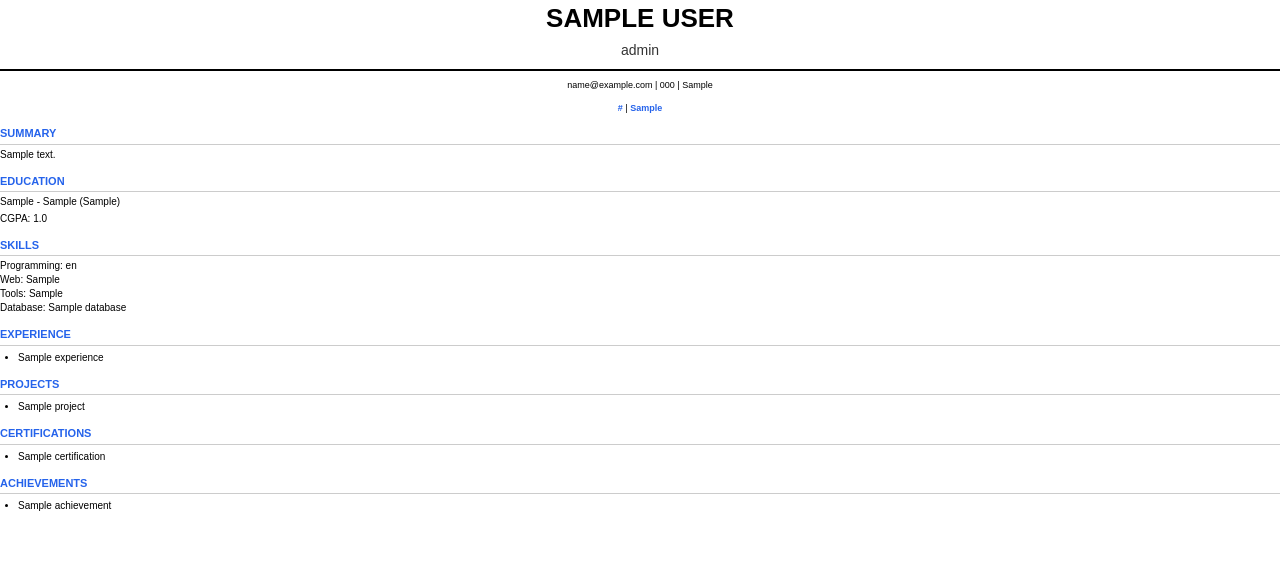
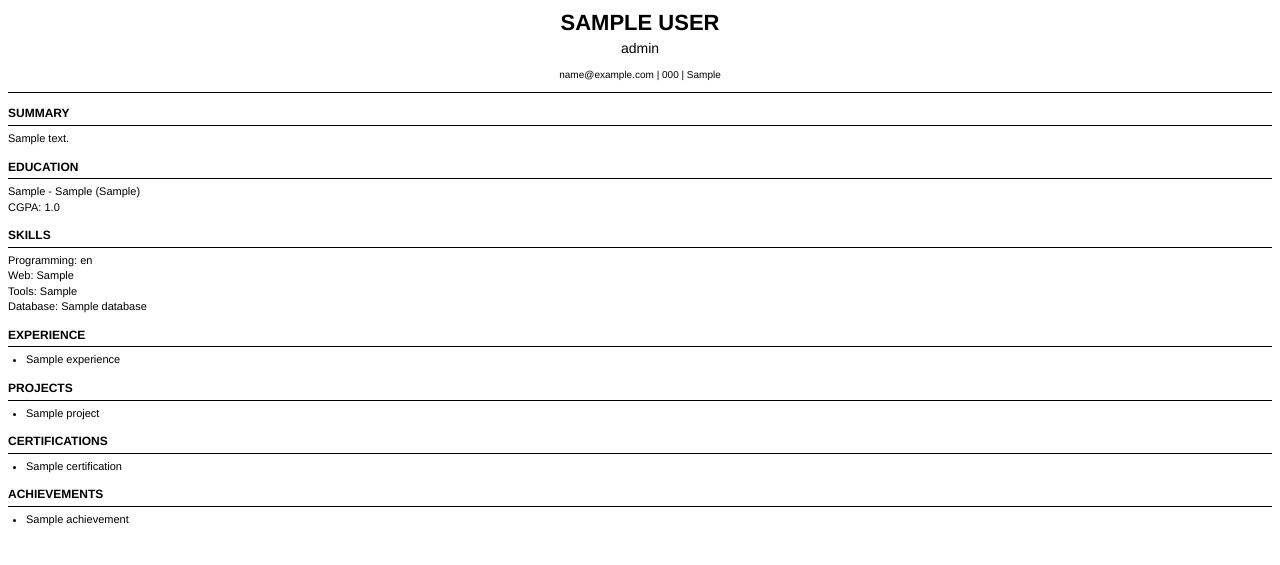
Before and after one commit to mudakavivaishali-art/ai-resume-analyzer-career-coach-1, a Django app: template core/templates/resume_pdf.html in a window 1280 px wide. Shown: the top 565 px of the page. Run offline with Django 5.2, Linux system fonts and the light colour scheme; tables that the repository leaves empty hold one stand-in row (values such as "Sample post"); the template is opened without the code that fills it: values that come from a table or form of the project are taken from there, most other values are stand-ins (such as "Sample title", 1, 10 or a date in 2020); parts of the project's set-up code (start-up, migrations or seed data) failed here and were passed over; some libraries are stand-ins or nearby versions.

Commit message:
Fixed PDF download and simplified resume template

```diff
--- a/core/templates/resume_pdf.html
+++ b/core/templates/resume_pdf.html
@@ -1,60 +1,54 @@
 <!DOCTYPE html>
 <html>
 <head>
+    <meta charset="UTF-8">
     <style>
         @page {
             size: A4;
-            margin: 20mm 15mm;
+            margin: 20mm;
         }
 
         body {
-            font-family: Arial, sans-serif;
-            font-size: 10px;
-            margin: 0;
+            font-family: Helvetica;
+            font-size: 11px;
             color: #000;
             line-height: 1.4;
         }
 
         .name {
             text-align: center;
-            font-size: 26px;
+            font-size: 22px;
             font-weight: bold;
-            margin-bottom: 5px;
         }
 
         .role {
             text-align: center;
             font-size: 14px;
-            margin-bottom: 8px;
-            color: #333;
-        }
-
-        .contact, .links {
-            text-align: center;
-            font-size: 9px;
             margin-bottom: 10px;
         }
 
-        .blue {
-            color: #2563eb;
-            font-weight: bold;
+        .contact {
+            text-align: center;
+            font-size: 10px;
+            margin-bottom: 10px;
         }
 
         .section-title {
+            font-size: 12px;
             font-weight: bold;
-            font-size: 11px;
             margin-top: 12px;
-            border-bottom: 1px solid #ccc;
-            padding-bottom: 2px;
-            color: #2563eb;
+            border-bottom: 1px solid #000;
+            padding-bottom: 3px;
         }
 
-        .section-content {
+        .content {
+            margin-top: 5px;
             margin-bottom: 10px;
         }
 
         ul {
-            margin: 5px 0;
+            margin-top: 5px;
+            margin-bottom: 5px;
             padding-left: 18px;
         }
 
@@ -62,13 +56,10 @@
             margin-bottom: 3px;
         }
 
-        p {
-            margin: 3px 0;
-        }
-
-        hr {
-            border: 1px solid #000;
-            margin: 8px auto;
+        .line {
+            width: 100%;
+            border-top: 1px solid #000;
+            margin: 8px 0;
         }
     </style>
 </head>
@@ -76,63 +67,58 @@
 <body>
 
     <!-- NAME -->
-    <div class="name">{{ resume.full_name|default:""|upper }}</div>
+    <div class="name">{{ resume.full_name|upper }}</div>
 
     <!-- ROLE -->
     {% if role %}
         <div class="role">{{ role }}</div>
-        <hr>
     {% endif %}
 
-    <!-- CONTACT -->
     <div class="contact">
-        {{ resume.email|default:"" }} | {{ resume.phone|default:"" }} | {{ resume.location|default:"" }}
+        {{ resume.email }} | {{ resume.phone }} | {{ resume.location }}
     </div>
 
-    <!-- LINKS -->
-    <div class="links">
-        {% if resume.linkedin %}
-            <span class="blue">{{ resume.linkedin }}</span>
-        {% endif %}
-        {% if resume.github %}
-            {% if resume.linkedin %} | {% endif %}
-            <span class="blue">{{ resume.github }}</span>
-        {% endif %}
-    </div>
+    <div class="line"></div>
 
     <!-- SUMMARY -->
     {% if resume.summary %}
     <div class="section-title">SUMMARY</div>
-    <div class="section-content">
-        <p>{{ resume.summary }}</p>
+    <div class="content">
+        {{ resume.summary }}
     </div>
     {% endif %}
 
     <!-- EDUCATION -->
     <div class="section-title">EDUCATION</div>
-    <div class="section-content">
-        <p>{{ resume.course|default:"" }} - {{ resume.college|default:"" }} ({{ resume.year|default:"" }})</p>
-        <p>CGPA: {{ resume.cgpa|default:"" }}</p>
+    <div class="content">
+        {{ resume.course }} - {{ resume.college }} ({{ resume.year }})<br>
+        CGPA: {{ resume.cgpa }}
     </div>
 
     <!-- SKILLS -->
     <div class="section-title">SKILLS</div>
-    <div class="section-content">
-        <p>
-            {% if programming_languages %}Programming: {{ programming_languages|join:", " }}<br>{% endif %}
-            {% if web_technologies %}Web: {{ web_technologies|join:", " }}<br>{% endif %}
-            {% if frameworks_tools %}Tools: {{ frameworks_tools|join:", " }}<br>{% endif %}
-            {% if database %}Database: {{ database|join:", " }}{% endif %}
-        </p>
+    <div class="content">
+        {% if programming_languages %}
+            Programming: {{ programming_languages|join:", " }}<br>
+        {% endif %}
+        {% if web_technologies %}
+            Web: {{ web_technologies|join:", " }}<br>
+        {% endif %}
+        {% if frameworks_tools %}
+            Tools: {{ frameworks_tools|join:", " }}<br>
+        {% endif %}
+        {% if database %}
+            Database: {{ database|join:", " }}
+        {% endif %}
     </div>
 
     <!-- EXPERIENCE -->
     {% if experience %}
     <div class="section-title">EXPERIENCE</div>
-    <div class="section-content">
+    <div class="content">
         <ul>
             {% for e in experience %}
-            <li>{{ e }}</li>
+                <li>{{ e }}</li>
             {% endfor %}
         </ul>
     </div>
@@ -141,10 +127,10 @@
     <!-- PROJECTS -->
     {% if projects %}
     <div class="section-title">PROJECTS</div>
-    <div class="section-content">
+    <div class="content">
         <ul>
             {% for p in projects %}
-            <li>{{ p }}</li>
+                <li>{{ p }}</li>
             {% endfor %}
         </ul>
     </div>
@@ -153,10 +139,10 @@
     <!-- CERTIFICATIONS -->
     {% if certifications %}
     <div class="section-title">CERTIFICATIONS</div>
-    <div class="section-content">
+    <div class="content">
         <ul>
             {% for c in certifications %}
-            <li>{{ c }}</li>
+                <li>{{ c }}</li>
             {% endfor %}
         </ul>
     </div>
@@ -165,10 +151,10 @@
     <!-- ACHIEVEMENTS -->
     {% if achievements %}
     <div class="section-title">ACHIEVEMENTS</div>
-    <div class="section-content">
+    <div class="content">
         <ul>
             {% for a in achievements %}
-            <li>{{ a }}</li>
+                <li>{{ a }}</li>
             {% endfor %}
         </ul>
     </div>
--- a/core/urls.py
+++ b/core/urls.py
@@ -11,6 +11,7 @@ urlpatterns = [
     path('dashboard/', views.dashboard_view, name='dashboard'),
 
     path('builder/', views.resume_builder_view, name='resume_builder'),
+    path('download-pdf/', views.download_resume_pdf, name='download_pdf'),
     path('analyzer/', views.resume_analyzer_view, name='resume_analyzer'),
     path('interview/', views.interview_practice_view, name='interview_practice'),
 
```
Also changed, not shown: core/templates/resume_builder.html (+115 -36 lines), core/views.py (+25 -50 lines).
